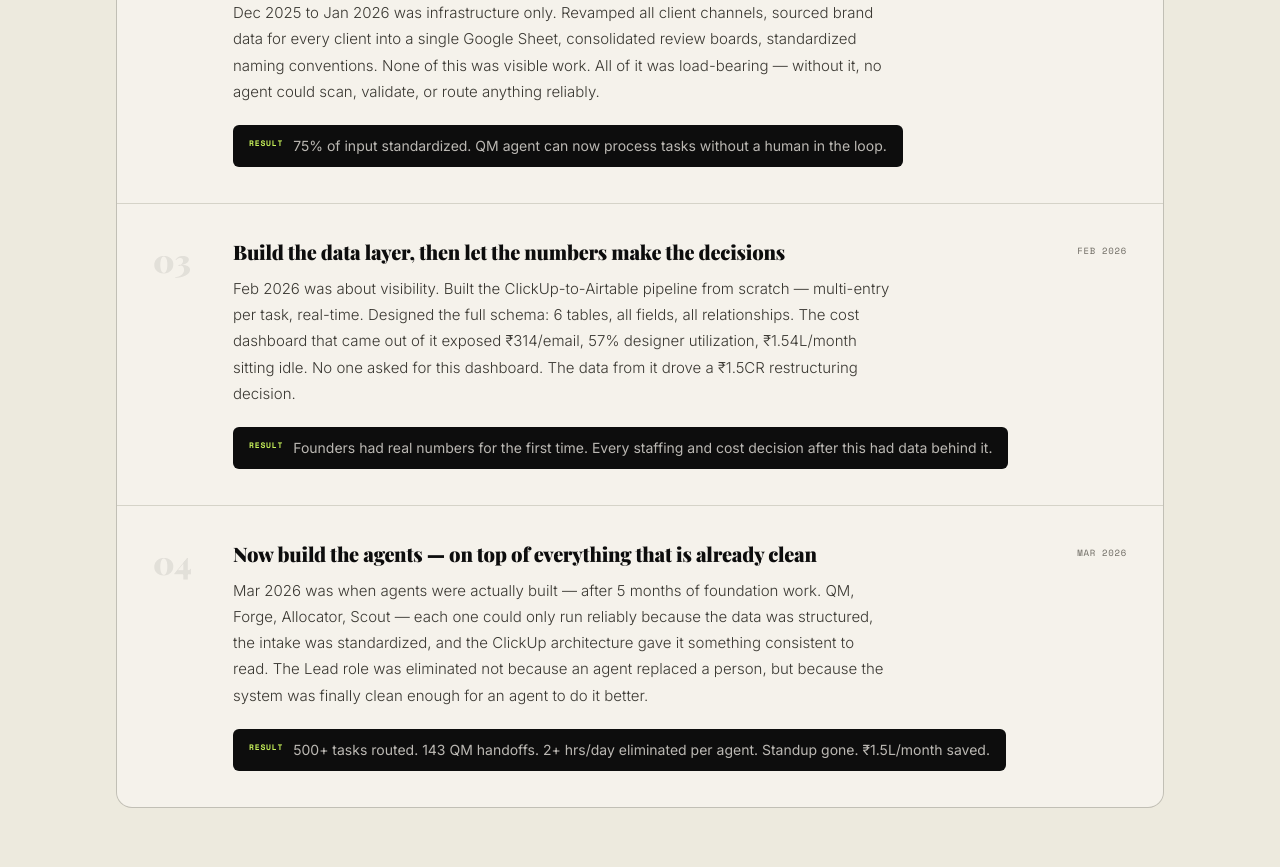
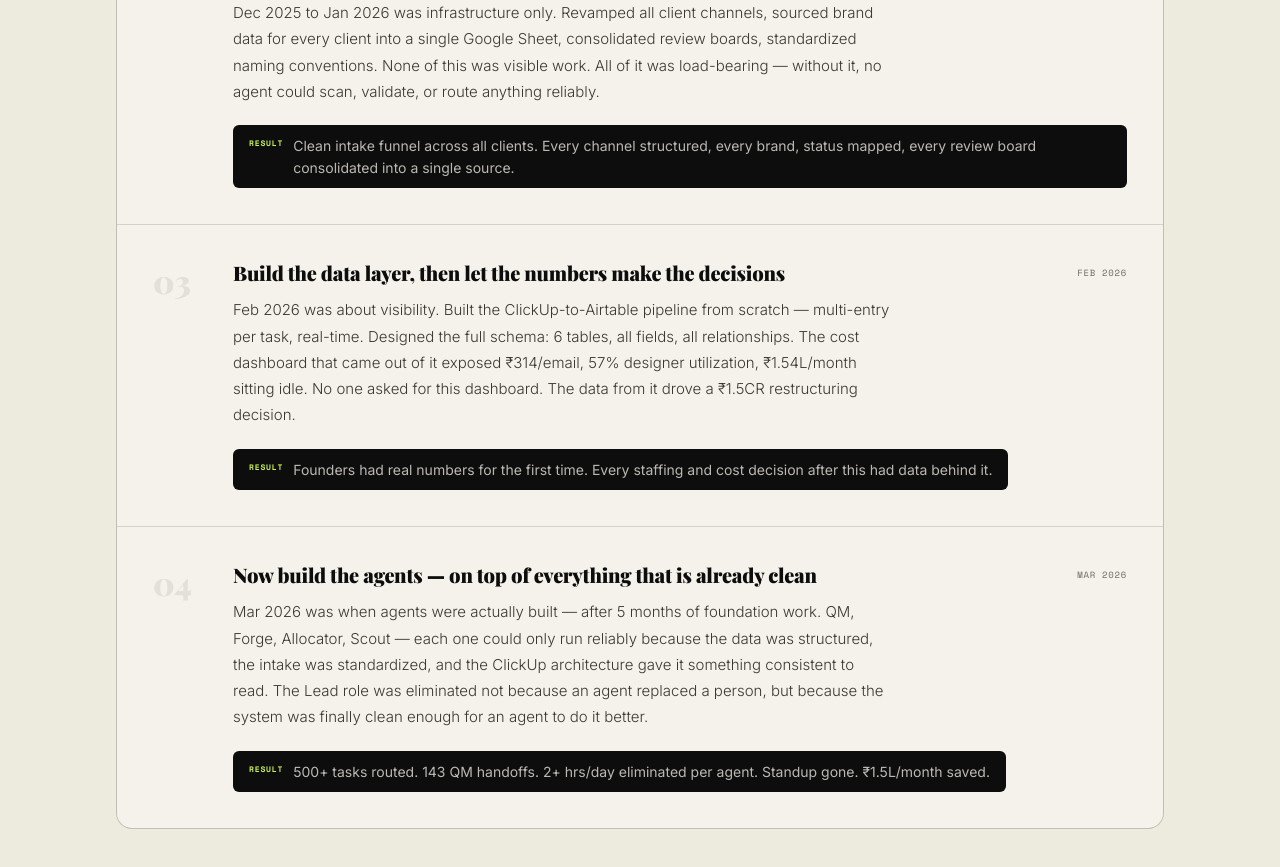
Before and after one commit to hparameshwar/ops-i-did-it-again, a React (Vite) app: page / in a window 1280 px wide. Shown: the part 2360-3227 px from the top of the page. Built offline with nearby package versions, Linux system fonts and the light colour scheme; a web font is replaced by a local one.

Commit message:
Update Bets.jsx

```diff
--- a/src/components/Bets.jsx
+++ b/src/components/Bets.jsx
@@ -11,7 +11,7 @@ export default function Bets() {
       order: '02',
       decision: 'Clean the intake before anything downstream can work',
       why: 'Dec 2025 to Jan 2026 was infrastructure only. Revamped all client channels, sourced brand data for every client into a single Google Sheet, consolidated review boards, standardized naming conventions. None of this was visible work. All of it was load-bearing — without it, no agent could scan, validate, or route anything reliably.',
-      result: '75% of input standardized. QM agent can now process tasks without a human in the loop.',
+      result: 'Clean intake funnel across all clients. Every channel structured, every brand, status mapped, every review board consolidated into a single source.',
       when: 'Dec 2025 – Jan 2026',
     },
     {
```
